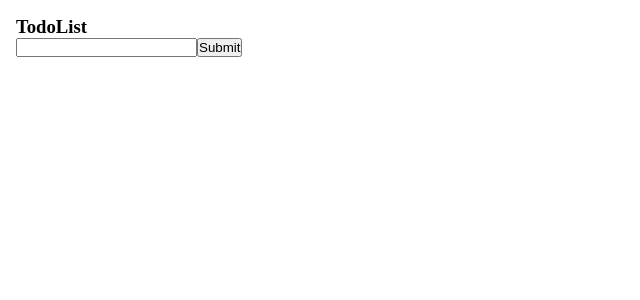
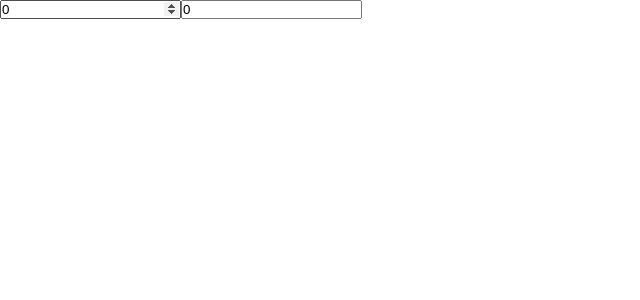
Before and after one commit to Lee-Sang-Beom/study_recoil, a React (Create React App) app: page / in a window 1280 px wide. Shown: the top 300 px of the page, without its empty margins (0-640 px from the left). Built offline with nearby package versions, Linux system fonts and the light colour scheme.

Commit message:
practice recoil selector -> set func

```diff
--- a/src/App.js
+++ b/src/App.js
@@ -1,15 +1,60 @@
-import { BrowserRouter , Route, Routes } from "react-router-dom";
 import "./App.css";
-import Home from "./pages/Home/Home";
+
+// selector가 반환하는 값을 사용하기 위해, useRecoilValue hook을 import한다.
+import { useRecoilState, useRecoilValue } from "recoil";
+
+// textSelector라는 이름의 selector를 import해야 사용할 수 있다.
+import { minuteState, hourSelector } from "./store/index.js";
 
 function App() {
+
+	// atoms
+  const [minutes, setMinutes] = useRecoilState(minuteState);
+
+  // useRecoilValue hook에 selector를 전달하면,
+  // 현재 atom 상태값을 기준으로, get함수의 실행 결과인 return값을 전달받을 수 있다.
+  const getMinutes = useRecoilValue(hourSelector);
+
+	/*
+    selector에서 set 속성을 설정하면, 쓰기 가능한 상태(setHours)를 반환한다.
+    이것으로, selector 내부에서, atoms 상태를 변경시킬 수 있다.
+
+    예제에서는, setHour에 특정 값을 전달하면, selector 내부의 set함수에서
+    전달된 값을 가공하여 atoms로 전환할 수 있도록 한다.
+
+    selector의 쓰기 가능한 상태를 이용하기 위해서는, selector를
+    useRecoilValue가 아니라 useRecoilState에 전달하면 된다.
+    그럼 쓰기 가능한 상태를 반환한다.
+  */
+  const [hours, setHours] = useRecoilState(hourSelector);
+
+  const onMinuteChange = (event) => {
+    const { value } = event.target;
+    setMinutes(value);
+  };
+
+  const onHoursChange = (event) => {
+    const { value } = event.target;
+    setHours(value);
+  };
+
+	console.log(getMinutes); // selector내 get()으로 return된 값 출력
   return (
     <>
-      <BrowserRouter>
-        <Routes>
-          <Route path="/" exact element={<Home />} />
-        </Routes>
-      </BrowserRouter>
+      <div>
+        <input
+          onChange={onMinuteChange}
+          value={minutes}
+          type="number"
+          placeholder="Minutes"
+        />
+        <input
+          value={hours.toFixed(0)}
+          onChange={onHoursChange}
+          type="number"
+          placeholder="Hours"
+        />
+      </div>
     </>
   );
 }
--- a/src/components/Todolist/Todolist.jsx
+++ b/src/components/Todolist/Todolist.jsx
@@ -9,7 +9,8 @@ function TodoItem({ todo }) {
 
   return (
     <div>
-      <input value={todo.text} onChange={onChange} />
+      <p>{todo.text}</p>
+      {/* <input value={todo.text} onChange={onChange} /> */}
     </div>
   );
 }
--- a/src/store/index.js
+++ b/src/store/index.js
@@ -1,13 +1,18 @@
-import { atom, selector } from "recoil";
+import { atom, selector } from "recoil"; // import selector
 
-// todoList가 담길 배열
-export const textListAtom = atom({
-    key: 'textListAtom', // unique ID
-    default: [], // default value
-})
+export const minuteState = atom({
+  key: "minutes",
+  default: 0,
+});
 
-// todoList의 각 내용이 담김
-export const textAtom = atom({
-    key: 'textAtom', // unique ID
-    default: '', // default value
-})
+export const hourSelector = selector({
+  key: "hours",
+  get: ({ get }) => {
+    const minutes = get(minuteState) / 60;
+    return minutes;
+  },
+  set: ({ set }, newValue) => {
+    const minutes = Number(newValue) * 60;
+    set(minuteState, minutes);
+  },
+});
```
Also changed, not shown: 1 other file (tests, documents, lock files or other folders).
